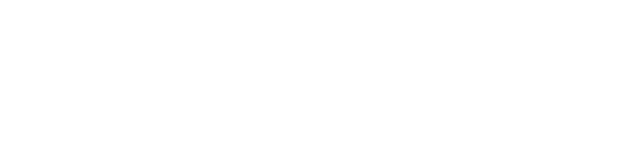
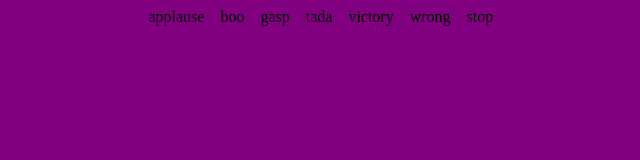
Before and after one commit to acciojob/Soundbar-jasbhatia, a website: page main.html in a window 1280 px wide. Shown: the whole page, without its empty margins (302-942 px from the left). Drawn offline with Linux system fonts and the light colour scheme.

Commit message:
created a submission

```diff
--- a/main.html
+++ b/main.html
@@ -7,6 +7,16 @@
 </head>
 
 <body>
+	<div class='container'>
+	    <div>applause</div>
+		<div>boo</div>
+		<div>gasp</div>
+		<div>tada</div>
+		<div>victory</div>
+		<div>wrong</div>
+		<div>stop</div>
+	</div>
+
 	<!-- the entire body must be written by student -->
     <script type="text/javascript" src="./script.js">
 </script>
--- a/styles.css
+++ b/styles.css
@@ -1 +1,14 @@
 /*  your css code here. If applicable */
+body{
+	display:flex;
+	justify-content:center;
+	align-item:center;
+	background-color:purple;
+
+}
+.container{
+	display:flex;
+	gap:1em;
+	width:30%;
+	height:40%;
+}
```
